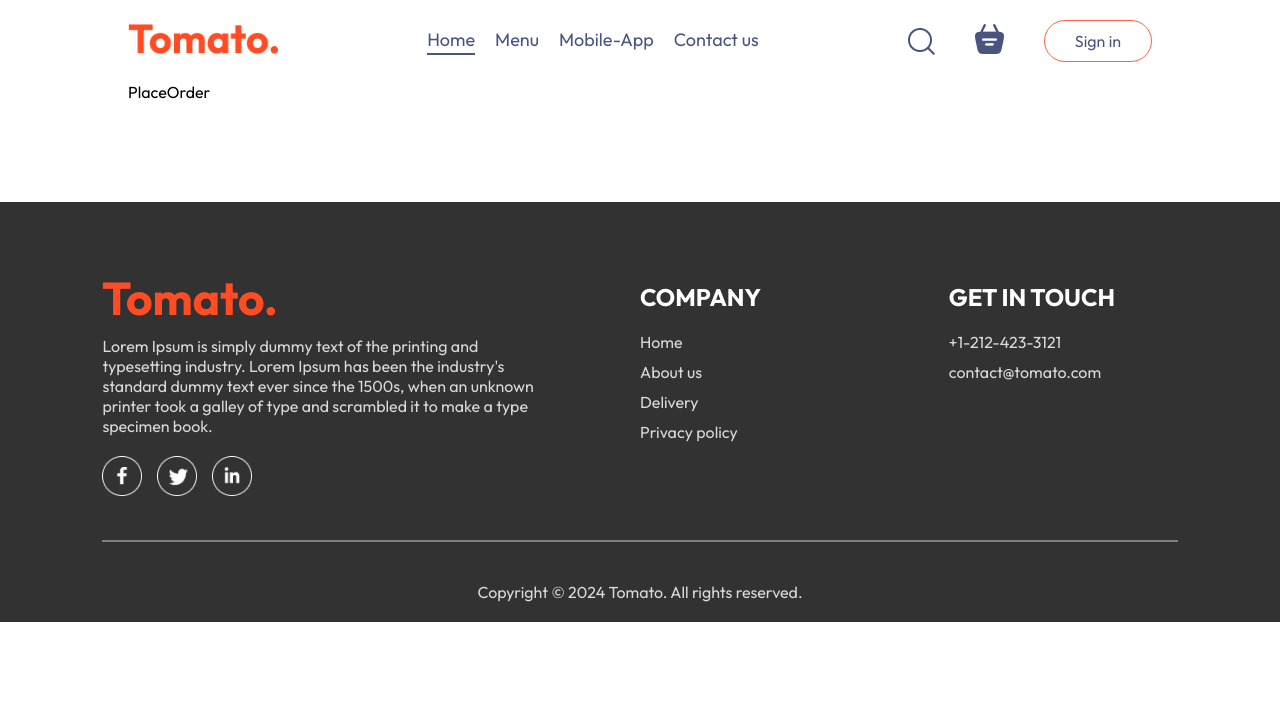
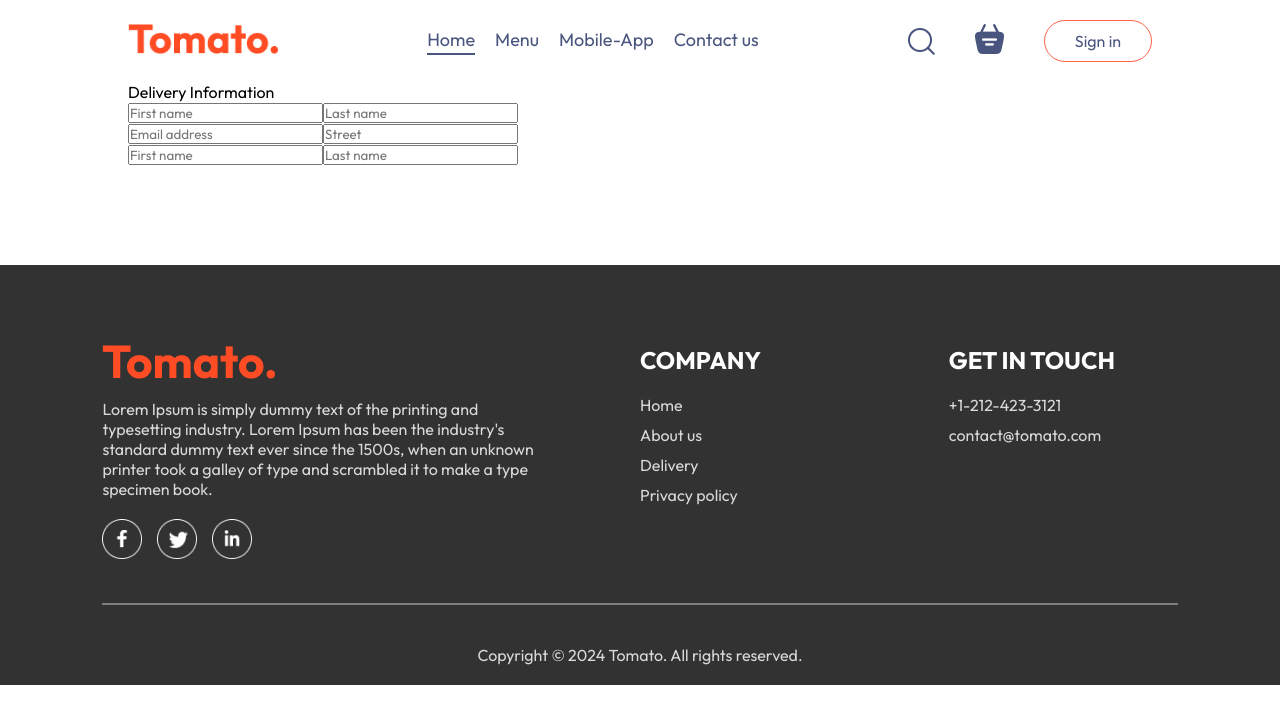
Before and after one commit to suisashehi/food-delivery, a React (Vite) app: page /order in a window 1280 px wide. Shown: the top 724 px of the page. Built offline with nearby package versions, Linux system fonts and the light colour scheme.

Commit message:
setup navigation from cart to order page using useNavigate and initialized PlaceOrder page structure with left and right sections

```diff
--- a/src/assets/pages/Cart/Cart.jsx
+++ b/src/assets/pages/Cart/Cart.jsx
@@ -1,9 +1,12 @@
 import React, { useContext } from "react";
 import "./Cart.css";
 import { StoreContext } from "../../../context/StoreContext";
+import { useNavigate } from "react-router-dom";
 
 const Cart = () => {
   const { cartItems, food_list, removeFromCart, getTotalCartAmout } = useContext(StoreContext);
+
+  const navigate = useNavigate();
 
   return (
     <div className="cart">
@@ -57,7 +60,7 @@ const Cart = () => {
               <b>${getTotalCartAmout()+2}</b>
             </div>
           </div>
-          <button>PROCEED TO CHECKOUT</button>
+          <button onClick={()=>navigate('/order')}>PROCEED TO CHECKOUT</button>
         </div>
         <div className="cart-promocode">
           <div>
--- a/src/assets/pages/PlaceOrder/PlaceOrder.jsx
+++ b/src/assets/pages/PlaceOrder/PlaceOrder.jsx
@@ -3,7 +3,24 @@ import './PlaceOrder.css'
 
 const PlaceOrder = () => {
   return (
-    <div>PlaceOrder</div>
+    <form className='place-order'>
+      <div className="place-order-left">
+        <p className='title'>Delivery Information</p>
+        <div className="multi-fields">
+          <input type="text" placeholder='First name' />
+          <input type="text" placeholder='Last name'/>
+        </div>
+        <input type="email" placeholder='Email address' />
+        <input type="text" placeholder='Street'/>
+        <div className="multi-fields">
+          <input type="text" placeholder='First name' />
+          <input type="text" placeholder='Last name'/>
+        </div>
+      </div>
+      <div className="place-order-right">
+
+      </div>
+    </form>
   )
 }
 
```
